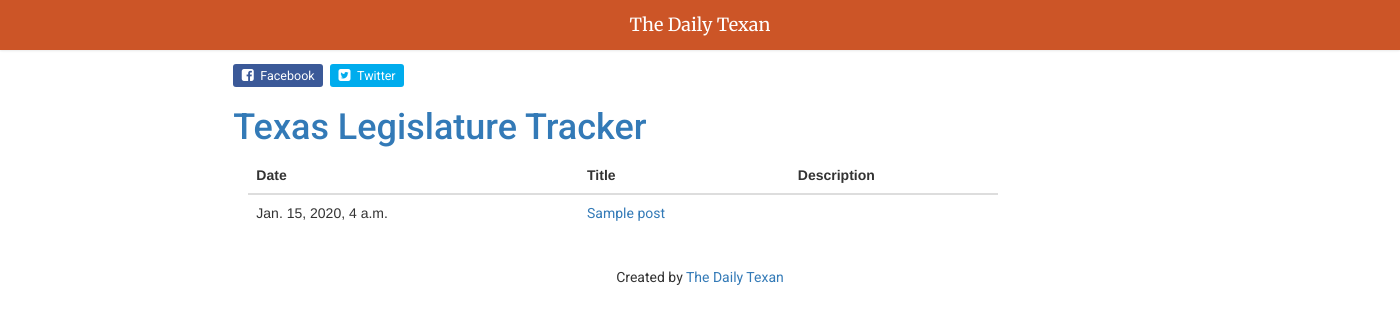
After one commit to thedailytexan/lege-explorer, a Django app: template explorer/templates/explorer/homepage.html in a window 1400 px wide. The commit adds this page. Shown: the top 324 px of the page. Run offline with Django 3.2, Linux system fonts and the light colour scheme; the template is opened without the code that fills it: values that come from a table or form of the project are taken from there, others are empty; tables that the repository leaves empty hold one stand-in row (values such as "Sample post"); some libraries are stand-ins or nearby versions.

Commit message:
Added ruochen's changes

```diff
--- a/explorer/templates/explorer/base.html
+++ b/explorer/templates/explorer/base.html
@@ -1,15 +1,18 @@
 <!DOCTYPE html>
 <html>
 <head>
+
     <!-- don't mess with this -->
     <meta charset="utf-8">
     <meta http-equiv="X-UA-Compatible" content="IE=edge">
     <meta name="viewport" content="width=device-width, initial-scale=1.0">
     <!-- CHANGE THE TITLE FROM "FEATURE" TO YOUR TITLE-->
     <title>TxLege Explorer | The Daily Texan</title>
-        <link rel="stylesheet" href="https://maxcdn.bootstrapcdn.com/bootstrap/3.3.6/css/bootstrap.min.css" integrity="sha384-1q8mTJOASx8j1Au+a5WDVnPi2lkFfwwEAa8hDDdjZlpLegxhjVME1fgjWPGmkzs7" crossorigin="anonymous">
+    <link rel="stylesheet" href="https://maxcdn.bootstrapcdn.com/bootstrap/3.3.6/css/bootstrap.min.css"
+          integrity="sha384-1q8mTJOASx8j1Au+a5WDVnPi2lkFfwwEAa8hDDdjZlpLegxhjVME1fgjWPGmkzs7" crossorigin="anonymous">
     <link rel="stylesheet" href="https://maxcdn.bootstrapcdn.com/font-awesome/4.6.3/css/font-awesome.min.css">
-        <link href="https://fonts.googleapis.com/css?family=Merriweather:400,400i|Roboto:400,400i,500,500i" rel="stylesheet">
+    <link href="https://fonts.googleapis.com/css?family=Merriweather:400,400i|Roboto:400,400i,500,500i"
+          rel="stylesheet">
     <link rel="shortcut icon" href="https://www.google.com/s2/favicons?domain=www.dailytexanonline.com">
     <!-- inlined stylesheet -->
     <style>
@@ -34,6 +37,7 @@
         align-content: center;
         margin-bottom: 0 !important;
       }
+
       .navbar-brand {
         color: #fff !important;
         font-family: Merriweather, Georgia, serif;
@@ -53,7 +57,7 @@
         padding-bottom: 1em;
       }
       h1#headline {
-        font-size: 3em;
+        font-size: 1em;
       }
       p.byline {
         font-size: 1em;
@@ -81,7 +85,7 @@
         padding: .1em .6em .1em .6em;
       }
       #fb-share:hover {
-        background: #6d84b4;
+        background: #ff00e5;
       }
       #twitter-share {
         background:#00aced;
@@ -129,9 +133,12 @@
           padding: 0 2em;
         }
       }
+
     </style>
 </head>
 <body>
+
+
 <!-- navigation bar -->
 <nav class="navbar navbar-default topnav" id="navi" style="z-index: 5000;">
     <div class="container-fluid">
@@ -139,18 +146,21 @@
     </div>
 </nav>
 <!-- main content -->
+
 <div class="container-fluid">
     <div class="row header">
         <div class="col-md-2" aria-label="padding"></div>
         <div class="col-md-8">
             <div class="sharer">
-            <a href="https://www.facebook.com/sharer/sharer.php?u=http%3A//www.dailytexanonline.com/" target="_blank"> <!-- change the URL to your feature URL -->
+                <a href="https://www.facebook.com/sharer/sharer.php?u=http%3A//www.dailytexanonline.com/"
+                   target="_blank"> <!-- change the URL to your feature URL -->
                     <div id="fb-share">
                         <i class="fa fa-facebook-square" aria-hidden="false"></i>
                         <span>Facebook</span>
                     </div>
                 </a>
-            <a href="https://twitter.com/home?status=" target="_blank"> <!-- add the tweet you want to write after ?status= -->
+                <a href="https://twitter.com/home?status=" target="_blank">
+                    <!-- add the tweet you want to write after ?status= -->
                     <div id="twitter-share">
                         <i class="fa fa-twitter-square" aria-hidden="false"></i>
                         <span>Twitter</span>
@@ -159,6 +169,7 @@
             <div>
                 <h1><a href="/">Texas Legislature Tracker</a></h1>
             </div>
+
 
             <div class="content container">
                 <div class="row">
@@ -172,12 +183,13 @@
             <div class="col-md-2" aria-label="padding"></div>
         </div>
         <!-- footer -->
+
+
         <footer>
-      <div class="footer">
-      <div class="container">
-        <p class="footer-txt">Created by <a href="http://www.dailytexanonline.com">The Daily Texan</a>
-      </div>
+            <div class="container"></div>
+            <p class="footer-txt">Created by <a href="http://www.dailytexanonline.com">The Daily Texan</a></p>
         </footer>
+
 
 </body>
 </html>
--- /dev/null
+++ b/explorer/templates/explorer/homepage.html
@@ -0,0 +1,43 @@
+<!DOCTYPE html>
+{% extends 'explorer/base.html' %}
+
+{% block content %}
+<div></div>
+{% for post in posts %}
+<!--<p>{{post.title}}</p>
+{% endfor %}
+<!-- Responsive table starts here -->
+<!-- For correct display on small screens you must add 'data-title' to each 'td' in your table -->
+<div class="table-responsive-vertical shadow-z-1">
+    <!-- Table starts here -->
+    <table id="table" class="table table-hover table-mc-light-blue">
+
+        <thead>
+        <tr>
+            <th>Date</th>
+            <th>Title</th>
+            <th>Description</th>
+
+        </thead>
+        <style type="text/css">
+
+      .table-hover tbody tr:hover td, .table-hover tbody tr:hover th {
+  background-color: #FFEBCD
+        }
+
+
+
+
+        </style>
+
+        {% for post in posts %}
+        <tr>
+            <td data-title="ID">{{ post.published_date }}</td>
+            <td data-title="Name"><a href="{% url 'post_detail' pk=post.pk %}">{{ post.title }}</a></td>
+            <td data-title="Description" {{post.text|linebreaksbr }}
+            </td>
+        </tr>
+        {% endfor %}
+    </table>
+</div>
+{% endblock %}
--- a/explorer/templates/explorer/post_detail.html
+++ b/explorer/templates/explorer/post_detail.html
@@ -7,7 +7,7 @@
                 {{ post.published_date }}
             </div>
         {% endif %}
-        <h1>{{ post.title }}</h1>
+        <center><h1>{{ post.title }}</h1></center>
         <p>{{ post.text|linebreaksbr }}</p>
     </div>
 {% endblock %}
--- a/explorer/templates/explorer/post_list.html
+++ b/explorer/templates/explorer/post_list.html
@@ -1,3 +1,4 @@
+
 {% extends 'explorer/base.html' %}
 
 {% block content %}
--- a/explorer/views.py
+++ b/explorer/views.py
@@ -8,7 +8,9 @@
 def post_list(request):
     posts = Post.objects.filter(published_date__lte=timezone.now()).order_by('published_date')
     return render(request, 'explorer/post_list.html', {'posts': posts})
-
+def homepage(request):
+    posts = Post.objects.filter(published_date__lte=timezone.now()).order_by('published_date')
+    return render(request, 'explorer/homepage.html', {'posts': posts})
 def post_detail(request, pk):
     post = get_object_or_404(Post, pk=pk)
     return render(request, 'explorer/post_detail.html', {'post': post})
```
Lines whose indentation alone changed are shown as unchanged.
